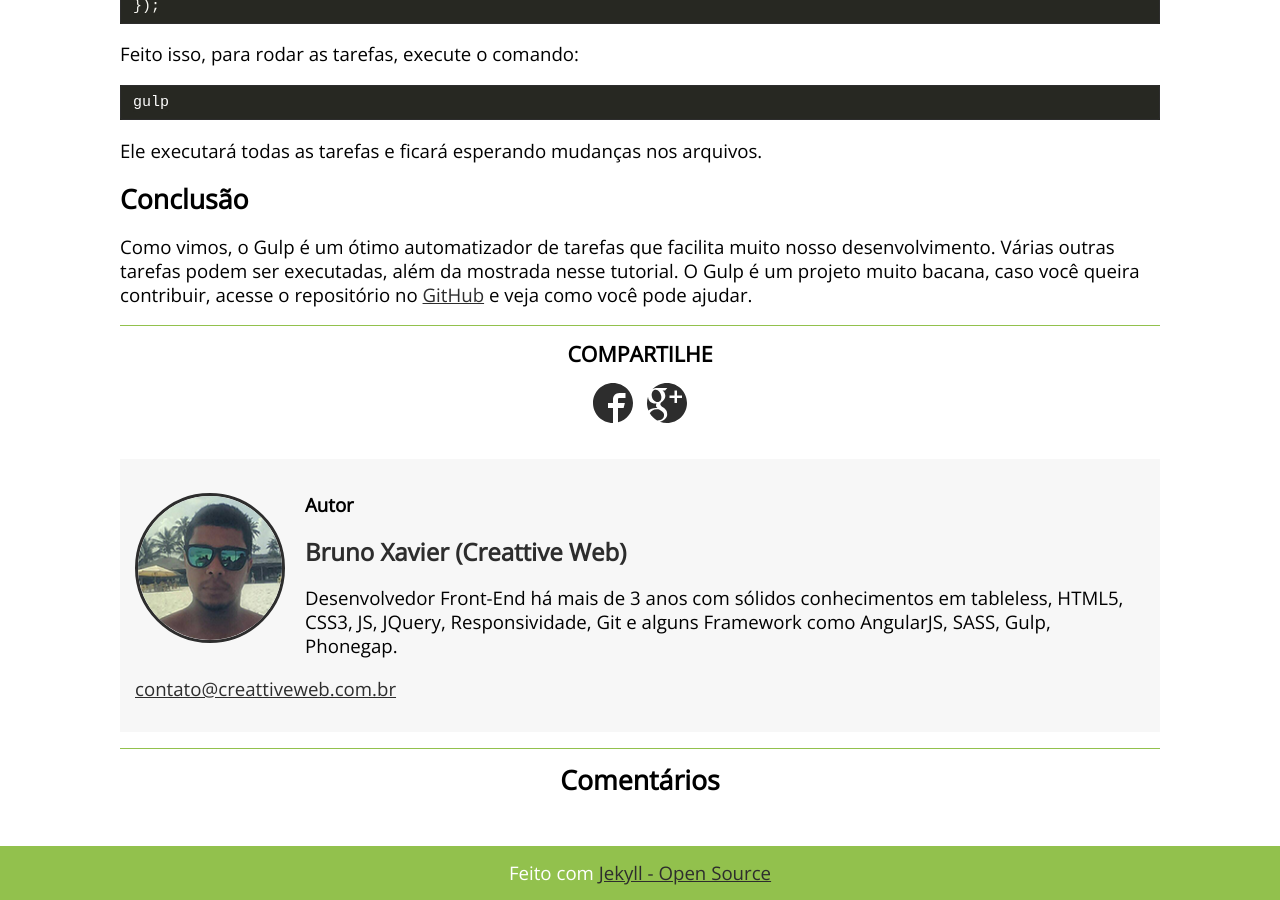
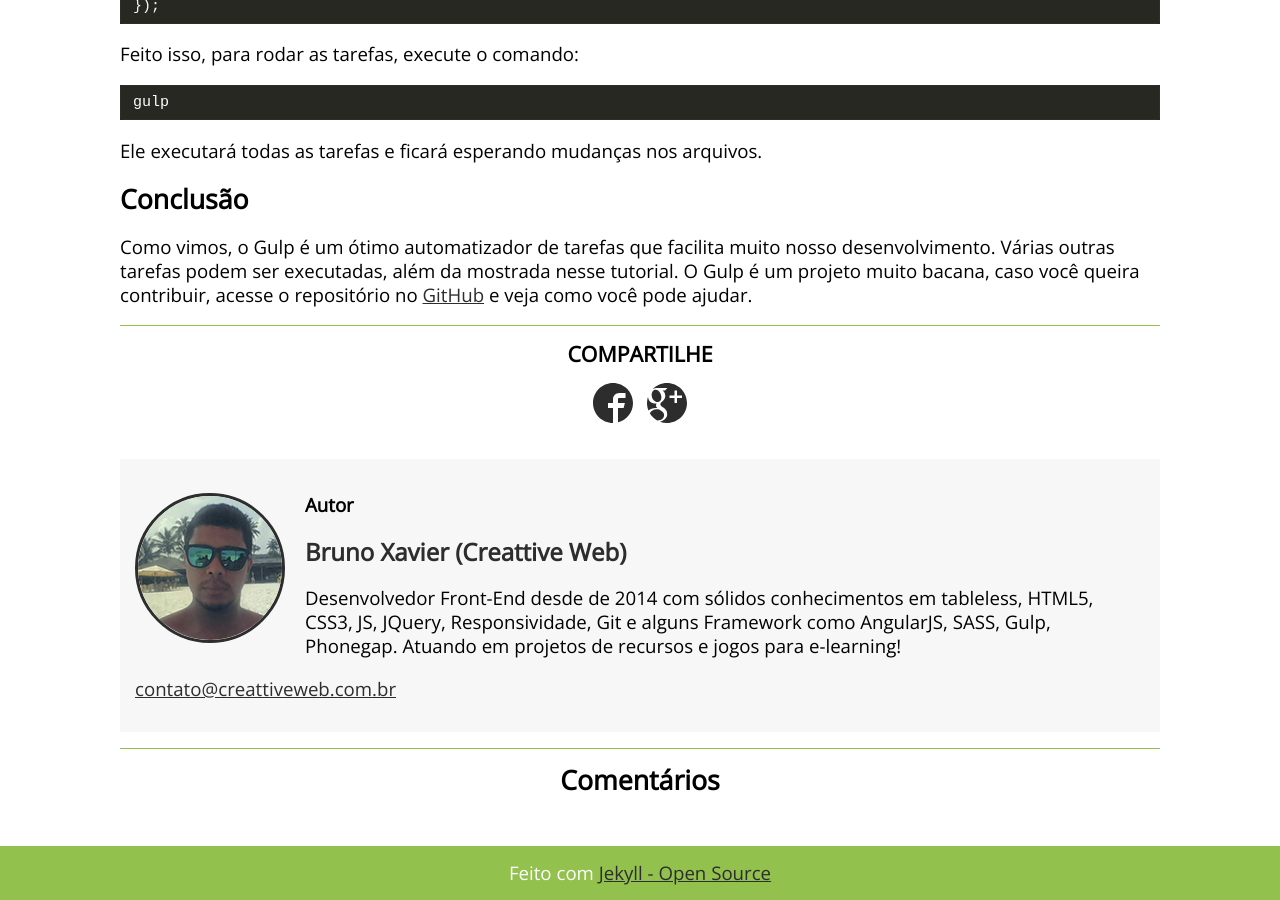
Before and after one commit to brunoxavierweb/Blog-Bruno-Xavier, a Jekyll site: the page built from _posts/2017-01-27-automatize-tarefas-com-gulp.markdown, in a window 1280 px wide and 900 px high, scrolled down 1984 px. Built offline with Jekyll 4.4.1, drawn with Linux system fonts in a browser that asks for light colours; nearby versions of some CDN libraries; library files that are not in the unit come from our copies; comment, search, counter and statistics services are not loaded.

Commit message:
Update - Apresentation Text

```diff
--- a/_includes/author.html
+++ b/_includes/author.html
@@ -5,8 +5,8 @@
 		<h2 class="name">
 			<a href="https://www.facebook.com/BrunoXavieroficial"> Bruno Xavier (Creattive Web) </a>
 		</h2>
-		<p class="description">Desenvolvedor Front-End há mais de 3 anos com sólidos conhecimentos em tableless, HTML5, CSS3, JS,
-JQuery, Responsividade, Git e alguns Framework como AngularJS, SASS, Gulp, Phonegap.</p>
+		<p class="description">Desenvolvedor Front-End desde de 2014 com sólidos conhecimentos em tableless, HTML5, CSS3, JS,
+JQuery, Responsividade, Git e alguns Framework como AngularJS, SASS, Gulp, Phonegap. Atuando em projetos de recursos e jogos para e-learning!</p>
         <a class="email" href="mailto:contato@creattiveweb.com.br">contato@creattiveweb.com.br</a>
 	</div>
 </section>
```
